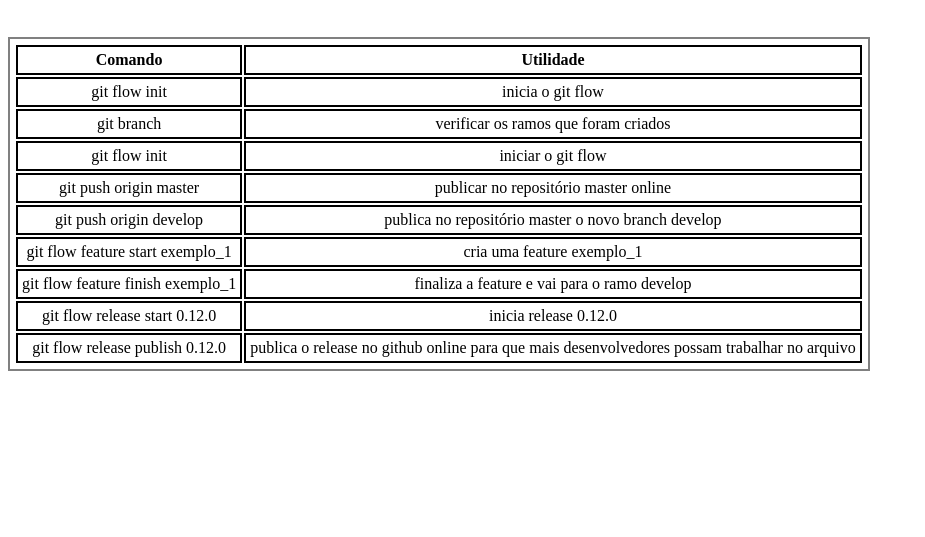
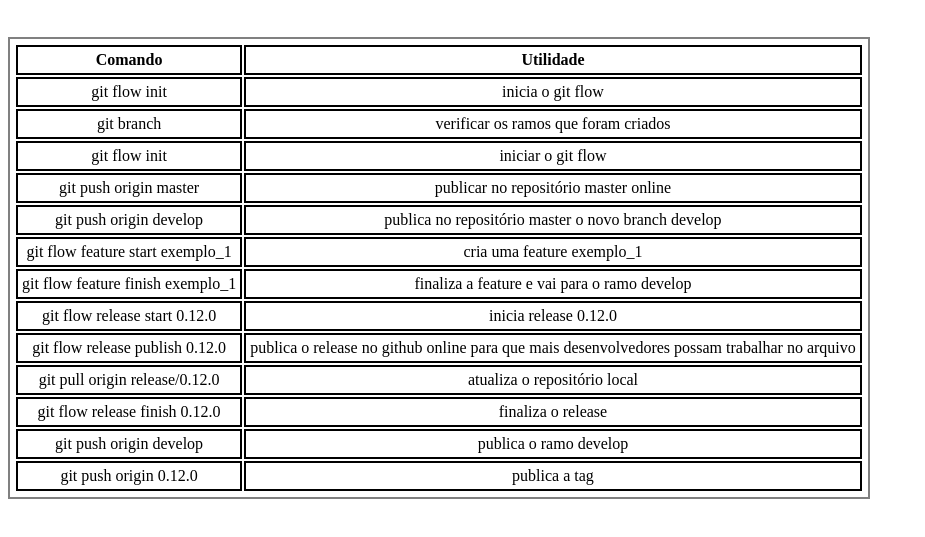
Before and after one commit to rubensjrschwalemberg/projeto-estruturado, a plain HTML site: page pagina3.html in a window 1280 px wide. Shown: the part 105-642 px from the top of the page, without its empty margins (0-925 px from the left). Drawn offline with Linux system fonts and the light colour scheme.

Commit message:
complementando com mais comandos no git flow

```diff
--- a/pagina3.html
+++ b/pagina3.html
@@ -76,6 +76,35 @@
 
 				</tr>
 
+				<tr>
+					<td>git pull origin release/0.12.0
+				</td>
+					<td>atualiza o repositório local</td>
+
+				</tr>
+
+				<tr>
+					<td> git flow release finish 0.12.0
+				</td>
+					<td>finaliza o release</td>
+
+				</tr>
+
+				<tr>
+					<td> git push origin develop
+				</td>
+					<td>publica o ramo develop</td>
+
+				</tr>
+
+				<tr>
+					<td> git push origin 0.12.0
+				</td>
+					<td>publica a tag </td>
+
+				</tr>
+
+
 				<tbody>
 
 		</table>
```
